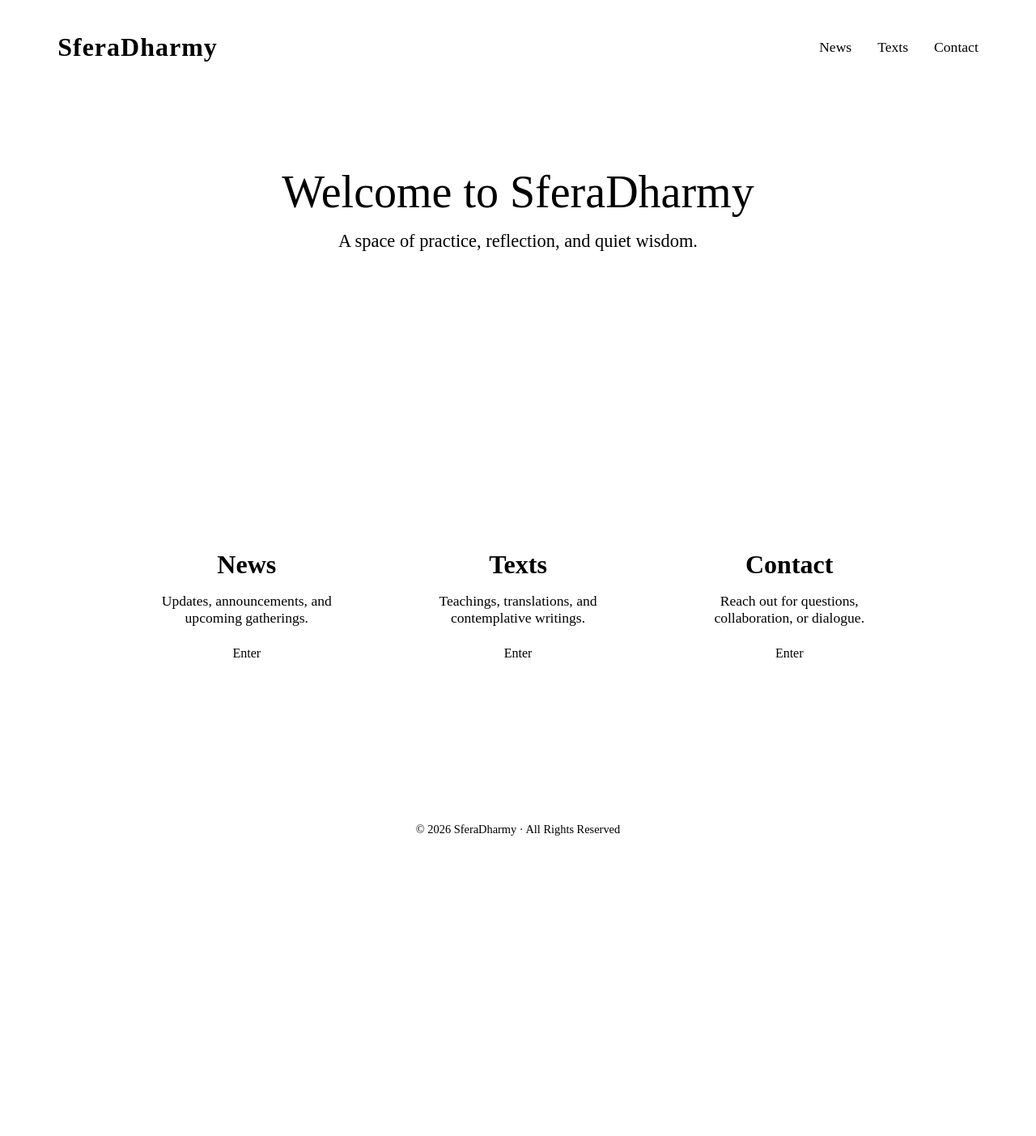
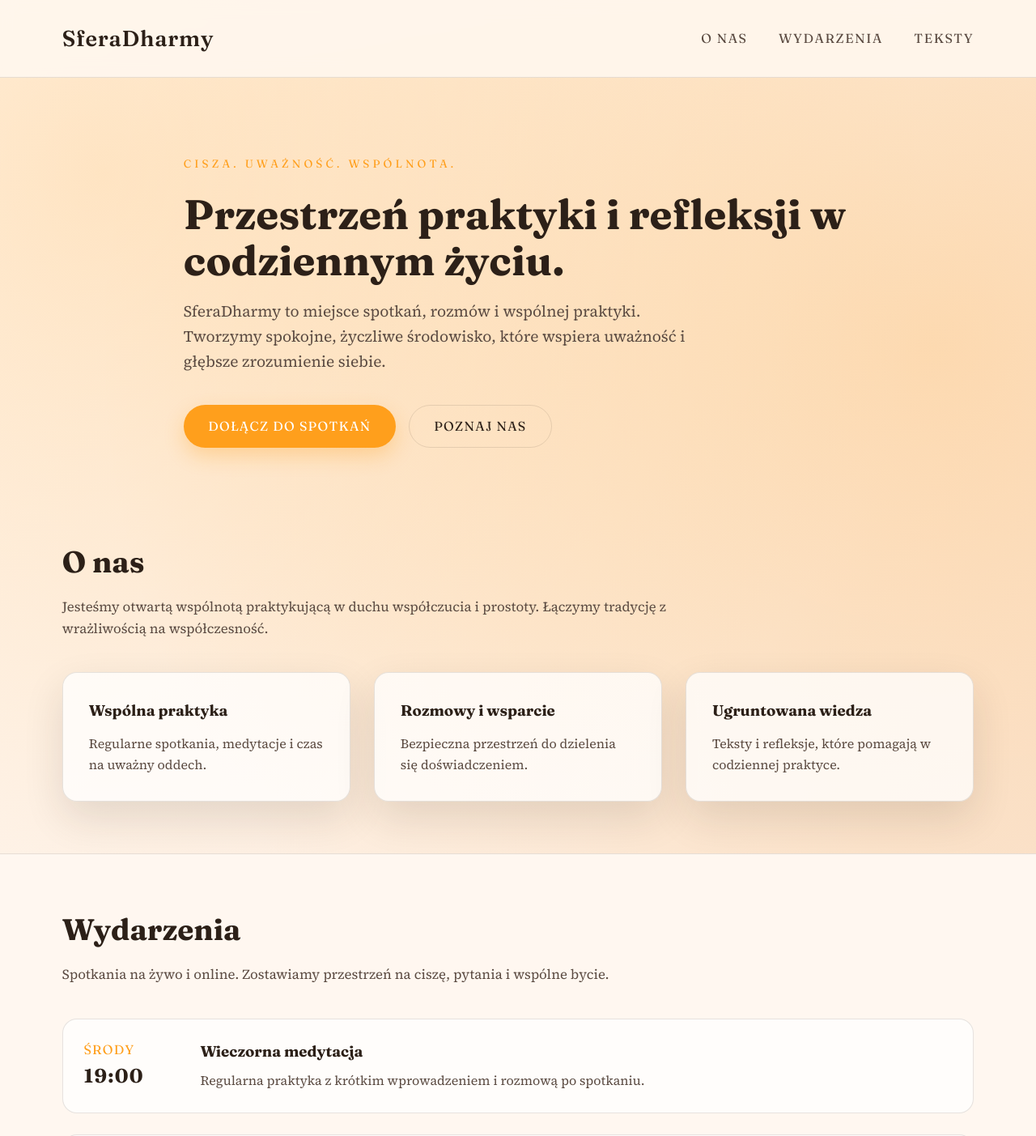
Before and after one commit to wdudek82/web-sferadharmy-ang, an Angular app: page / in a window 1280 px wide. Shown: the top 1403 px of the page at 81% size. Before the commit the page ends 1089 px from the top, so only its background shows below. Built offline with nearby package versions, Linux system fonts and the light colour scheme.

Commit message:
SD-1: Create an initial design

```diff
--- a/src/app/app.html
+++ b/src/app/app.html
@@ -1,38 +1,140 @@
-<header>
-  <div class="logo">SferaDharmy</div>
-  <nav>
-    <a href="#">News</a>
-    <a href="#">Texts</a>
-    <a href="#">Contact</a>
-  </nav>
-</header>
+<div class="page">
+  <header class="topbar">
+    <button
+      class="nav-toggle"
+      type="button"
+      aria-label="Otwórz menu"
+      aria-controls="mobile-menu"
+      [attr.aria-expanded]="menuOpen()"
+      (click)="toggleMenu()"
+    >
+      <span></span>
+      <span></span>
+      <span></span>
+    </button>
 
-<section class="hero">
-  <h1>Welcome to SferaDharmy</h1>
-  <p>A space of practice, reflection, and quiet wisdom.</p>
-  <div class="brush-circle"></div>
-</section>
+    <div class="brand">SferaDharmy</div>
 
-<section class="sections">
-  <div class="card">
-    <h2>News</h2>
-    <p>Updates, announcements, and upcoming gatherings.</p>
-    <a href="#">Enter</a>
-  </div>
+    <nav class="nav-links" aria-label="Główna nawigacja">
+      <a href="#o-nas">O nas</a>
+      <a href="#wydarzenia">Wydarzenia</a>
+      <a href="#teksty">Teksty</a>
+    </nav>
 
-  <div class="card">
-    <h2>Texts</h2>
-    <p>Teachings, translations, and contemplative writings.</p>
-    <a href="#">Enter</a>
-  </div>
+    <div
+      id="mobile-menu"
+      class="nav-overlay"
+      [class.is-open]="menuOpen()"
+      [attr.aria-hidden]="menuOpen() ? 'false' : 'true'"
+    >
+      <div class="nav-overlay-panel">
+        <div class="nav-overlay-header">
+          <span>Menu</span>
+          <button class="nav-close" type="button" (click)="closeMenu()" aria-label="Zamknij menu">
+            Zamknij
+          </button>
+        </div>
+        <a href="#o-nas" (click)="closeMenu()">O nas</a>
+        <a href="#wydarzenia" (click)="closeMenu()">Wydarzenia</a>
+        <a href="#teksty" (click)="closeMenu()">Teksty</a>
+      </div>
+    </div>
+  </header>
 
-  <div class="card">
-    <h2>Contact</h2>
-    <p>Reach out for questions, collaboration, or dialogue.</p>
-    <a href="#">Enter</a>
-  </div>
-</section>
+  <main>
+    <section class="hero">
+      <p class="eyebrow">Cisza. Uważność. Wspólnota.</p>
+      <h1>Przestrzeń praktyki i refleksji w codziennym życiu.</h1>
+      <p class="hero-text">
+        SferaDharmy to miejsce spotkań, rozmów i wspólnej praktyki. Tworzymy spokojne, życzliwe
+        środowisko, które wspiera uważność i głębsze zrozumienie siebie.
+      </p>
+      <div class="hero-actions">
+        <a class="btn primary" href="#wydarzenia">Dołącz do spotkań</a>
+        <a class="btn ghost" href="#o-nas">Poznaj nas</a>
+      </div>
+    </section>
 
-<footer>
-  © 2026 SferaDharmy · All Rights Reserved
-</footer>
+    <section id="o-nas" class="section about">
+      <div class="section-header">
+        <h2>O nas</h2>
+        <p>
+          Jesteśmy otwartą wspólnotą praktykującą w duchu współczucia i prostoty. Łączymy tradycję z
+          wrażliwością na współczesność.
+        </p>
+      </div>
+      <div class="cards">
+        <article class="card">
+          <h3>Wspólna praktyka</h3>
+          <p>Regularne spotkania, medytacje i czas na uważny oddech.</p>
+        </article>
+        <article class="card">
+          <h3>Rozmowy i wsparcie</h3>
+          <p>Bezpieczna przestrzeń do dzielenia się doświadczeniem.</p>
+        </article>
+        <article class="card">
+          <h3>Ugruntowana wiedza</h3>
+          <p>Teksty i refleksje, które pomagają w codziennej praktyce.</p>
+        </article>
+      </div>
+    </section>
+
+    <section id="wydarzenia" class="section events">
+      <div class="section-header">
+        <h2>Wydarzenia</h2>
+        <p>Spotkania na żywo i online. Zostawiamy przestrzeń na ciszę, pytania i wspólne bycie.</p>
+      </div>
+      <div class="event-list">
+        <div class="event">
+          <div class="event-date">
+            <span>Środy</span>
+            <strong>19:00</strong>
+          </div>
+          <div class="event-info">
+            <h3>Wieczorna medytacja</h3>
+            <p>Regularna praktyka z krótkim wprowadzeniem i rozmową po spotkaniu.</p>
+          </div>
+        </div>
+        <div class="event">
+          <div class="event-date">
+            <span>Soboty</span>
+            <strong>10:00</strong>
+          </div>
+          <div class="event-info">
+            <h3>Krąg uważności</h3>
+            <p>Spotkanie wspólnoty, praca z oddechem i łagodne ćwiczenia uważności.</p>
+          </div>
+        </div>
+      </div>
+    </section>
+
+    <section id="teksty" class="section texts">
+      <div class="section-header">
+        <h2>Teksty</h2>
+        <p>Wybór krótkich tekstów i refleksji, które można zabrać ze sobą na co dzień.</p>
+      </div>
+      <div class="text-grid">
+        <article class="text-card">
+          <h3>Uważność w praktyce</h3>
+          <p>Jak wracać do oddechu, kiedy wszystko przyspiesza.</p>
+          <a href="#">Czytaj</a>
+        </article>
+        <article class="text-card">
+          <h3>Współczucie bez wysiłku</h3>
+          <p>Krótka refleksja o czułej obecności i życzliwości.</p>
+          <a href="#">Czytaj</a>
+        </article>
+        <article class="text-card">
+          <h3>Prosty rytuał dnia</h3>
+          <p>Małe praktyki, które pomagają budować uważny rytm.</p>
+          <a href="#">Czytaj</a>
+        </article>
+      </div>
+    </section>
+  </main>
+
+  <footer class="footer">
+    <div>SferaDharmy · 2026</div>
+    <div>Kontakt: kontakt@SferaDharmy.org</div>
+  </footer>
+</div>
--- a/src/app/app.scss
+++ b/src/app/app.scss
@@ -1,143 +1,358 @@
-:root {
-  --bg-main: #f6f1e8;
-  --bg-soft: #efe8dc;
-  --accent: #b79a6a;
-  --text-dark: #2f2a24;
-  --text-light: #6b6256;
-  --card-bg: rgba(255, 255, 255, 0.6);
-  --border-soft: rgba(0, 0, 0, 0.06);
+.page {
+  min-height: 100vh;
+  display: flex;
+  flex-direction: column;
 }
 
-* {
-  margin: 0;
-  padding: 0;
-  box-sizing: border-box;
-}
-
-body {
-  font-family: 'Cormorant Garamond', serif;
-  background-color: var(--bg-main);
-  color: var(--text-dark);
-  line-height: 1.6;
-}
-
-header {
+.topbar {
+  position: sticky;
+  top: 0;
+  z-index: 10;
   display: flex;
+  align-items: center;
   justify-content: space-between;
-  align-items: center;
-  padding: 2rem 5%;
+  padding: 1.6rem 6%;
+  background: rgba(255, 247, 240, 0.88);
+  backdrop-filter: blur(10px);
   border-bottom: 1px solid var(--border-soft);
 }
 
-.logo {
-  font-size: 2rem;
+.brand {
+  font-family: var(--font-display);
+  font-size: 1.7rem;
   font-weight: 600;
-  letter-spacing: 1px;
+  letter-spacing: 0.8px;
+  color: var(--ink);
 }
 
-nav a {
-  text-decoration: none;
-  color: var(--text-light);
-  margin-left: 2rem;
-  font-size: 1.1rem;
-  transition: 0.3s ease;
+.nav-links {
+  display: flex;
+  gap: 2.4rem;
+  font-size: 1rem;
+  text-transform: uppercase;
+  letter-spacing: 0.1em;
+  font-family: var(--font-display);
 }
 
-nav a:hover {
-  color: var(--accent);
+.nav-links a {
+  color: var(--ink-soft);
+  transition: color 0.3s ease;
+}
+
+.nav-links a:hover {
+  color: var(--sunset-orange);
+}
+
+.nav-toggle {
+  display: none;
+  background: transparent;
+  border: none;
+  gap: 0.35rem;
+  flex-direction: column;
+  padding: 0.2rem;
+}
+
+.nav-toggle span {
+  width: 26px;
+  height: 2px;
+  border-radius: 999px;
+  background: var(--ink);
+  transition: transform 0.3s ease, opacity 0.3s ease;
+}
+
+.nav-overlay {
+  position: fixed;
+  inset: 0;
+  background: rgba(255, 247, 240, 0.92);
+  backdrop-filter: blur(12px);
+  display: flex;
+  justify-content: center;
+  align-items: center;
+  opacity: 0;
+  pointer-events: none;
+  transform: translateY(-10px);
+  transition: opacity 0.25s ease, transform 0.25s ease;
+}
+
+.nav-overlay.is-open {
+  opacity: 1;
+  pointer-events: all;
+  transform: translateY(0);
+}
+
+.nav-overlay-panel {
+  width: min(90vw, 420px);
+  padding: 2.5rem 2rem;
+  background: var(--surface-glass);
+  border-radius: var(--radius);
+  border: 1px solid var(--border-soft);
+  box-shadow: var(--shadow-soft);
+  display: flex;
+  flex-direction: column;
+  gap: 1.6rem;
+  text-align: center;
+}
+
+.nav-overlay-header {
+  display: flex;
+  align-items: center;
+  justify-content: space-between;
+  font-family: var(--font-display);
+  font-size: 1.1rem;
+  text-transform: uppercase;
+  letter-spacing: 0.12em;
+  color: var(--ink-soft);
+}
+
+.nav-overlay-panel a {
+  font-family: var(--font-display);
+  font-size: 1.4rem;
+  color: var(--ink);
+}
+
+.nav-close {
+  border: none;
+  background: transparent;
+  font-size: 0.95rem;
+  color: var(--ink-soft);
+  letter-spacing: 0.08em;
+  text-transform: uppercase;
 }
 
 .hero {
-  text-align: center;
-  padding: 6rem 5% 4rem 5%;
-  max-width: 900px;
-  margin: auto;
+  padding: 6rem 6% 3rem;
+  max-width: 980px;
+  margin: 0 auto;
+  text-align: left;
+}
+
+.eyebrow {
+  font-family: var(--font-display);
+  text-transform: uppercase;
+  letter-spacing: 0.3em;
+  font-size: 0.85rem;
+  color: var(--sunset-orange);
+  margin-bottom: 1.5rem;
 }
 
 .hero h1 {
-  font-size: 3.5rem;
-  font-weight: 500;
-  margin-bottom: 1rem;
+  font-family: var(--font-display);
+  font-size: clamp(2.4rem, 4vw, 3.6rem);
+  line-height: 1.1;
+  margin-bottom: 1.2rem;
 }
 
-.hero p {
-  font-size: 1.4rem;
-  color: var(--text-light);
+.hero-text {
+  font-size: 1.2rem;
+  color: var(--ink-soft);
+  max-width: 660px;
 }
 
-.brush-circle {
-  width: 120px;
-  height: 120px;
-  border: 3px solid var(--accent);
-  border-radius: 50%;
-  margin: 3rem auto;
-  opacity: 0.6;
+.hero-actions {
+  margin-top: 2.4rem;
+  display: flex;
+  gap: 1rem;
+  flex-wrap: wrap;
 }
 
-.sections {
+.btn {
+  display: inline-flex;
+  align-items: center;
+  justify-content: center;
+  padding: 0.8rem 1.9rem;
+  border-radius: 999px;
+  font-size: 1rem;
+  font-family: var(--font-display);
+  letter-spacing: 0.08em;
+  text-transform: uppercase;
+  transition: transform 0.25s ease, background-color 0.25s ease, color 0.25s ease;
+}
+
+.btn.primary {
+  background: var(--sunset-orange);
+  color: #fff;
+  box-shadow: 0 10px 25px rgba(255, 159, 28, 0.3);
+}
+
+.btn.primary:hover {
+  transform: translateY(-2px);
+  background: #ff8c00;
+}
+
+.btn.ghost {
+  border: 1px solid var(--border-soft);
+  color: var(--ink);
+  background: transparent;
+}
+
+.section {
+  padding: 4rem 6%;
+}
+
+.section-header {
+  max-width: 820px;
+  margin-bottom: 2.5rem;
+}
+
+.section-header h2 {
+  font-family: var(--font-display);
+  font-size: 2.3rem;
+  margin-bottom: 0.8rem;
+}
+
+.section-header p {
+  color: var(--ink-soft);
+  font-size: 1.05rem;
+}
+
+.cards {
   display: grid;
-  grid-template-columns: repeat(auto-fit, minmax(250px, 1fr));
-  gap: 2rem;
-  padding: 3rem 5%;
-  max-width: 1100px;
-  margin: auto;
+  grid-template-columns: repeat(auto-fit, minmax(220px, 1fr));
+  gap: 1.8rem;
 }
 
 .card {
-  background: var(--card-bg);
-  backdrop-filter: blur(6px);
-  padding: 2.5rem 2rem;
-  text-align: center;
-  border-radius: 12px;
+  background: var(--surface-glass);
+  padding: 2rem;
+  border-radius: var(--radius);
   border: 1px solid var(--border-soft);
-  transition: 0.3s ease;
+  box-shadow: var(--shadow-soft);
 }
 
-.card:hover {
-  transform: translateY(-6px);
-}
-
-.card h2 {
-  font-size: 2rem;
-  margin-bottom: 1rem;
+.card h3 {
+  font-family: var(--font-display);
+  margin-bottom: 0.8rem;
 }
 
 .card p {
-  font-size: 1.1rem;
-  color: var(--text-light);
-  margin-bottom: 1.5rem;
+  color: var(--ink-soft);
 }
 
-.card a {
-  text-decoration: none;
-  padding: 0.6rem 1.6rem;
-  border: 1px solid var(--accent);
-  color: var(--accent);
-  border-radius: 30px;
-  font-size: 1rem;
-  transition: 0.3s ease;
+.events {
+  background: var(--surface);
+  border-top: 1px solid var(--border-soft);
+  border-bottom: 1px solid var(--border-soft);
 }
 
-.card a:hover {
-  background-color: var(--accent);
-  color: white;
+.event-list {
+  display: grid;
+  gap: 1.6rem;
 }
 
-footer {
-  text-align: center;
-  padding: 3rem 5%;
-  font-size: 0.9rem;
-  color: var(--text-light);
-  border-top: 1px solid var(--border-soft);
-  margin-top: 4rem;
+.event {
+  display: grid;
+  grid-template-columns: 120px 1fr;
+  gap: 1.5rem;
+  padding: 1.6rem;
+  border-radius: var(--radius);
+  border: 1px solid var(--border-soft);
+  background: #fffdfb;
 }
 
-@media (max-width: 768px) {
-  .hero h1 {
-    font-size: 2.5rem;
+.event-date {
+  display: flex;
+  flex-direction: column;
+  align-items: flex-start;
+  font-family: var(--font-display);
+  text-transform: uppercase;
+  letter-spacing: 0.08em;
+  color: var(--sunset-orange);
+}
+
+.event-date strong {
+  font-size: 1.5rem;
+  color: var(--ink);
+}
+
+.event-info h3 {
+  font-family: var(--font-display);
+  margin-bottom: 0.5rem;
+}
+
+.event-info p {
+  color: var(--ink-soft);
+}
+
+.text-grid {
+  display: grid;
+  grid-template-columns: repeat(auto-fit, minmax(220px, 1fr));
+  gap: 1.6rem;
+}
+
+.text-card {
+  padding: 1.6rem;
+  border-radius: var(--radius);
+  background: var(--surface-strong);
+  border: 1px solid var(--border-soft);
+  display: flex;
+  flex-direction: column;
+  gap: 0.8rem;
+}
+
+.text-card h3 {
+  font-family: var(--font-display);
+}
+
+.text-card p {
+  color: var(--ink-soft);
+}
+
+.text-card a {
+  margin-top: auto;
+  font-family: var(--font-display);
+  text-transform: uppercase;
+  letter-spacing: 0.1em;
+  font-size: 0.85rem;
+  color: var(--sunset-orange);
+}
+
+.footer {
+  margin-top: auto;
+  padding: 2.5rem 6%;
+  display: flex;
+  justify-content: space-between;
+  gap: 1rem;
+  color: var(--ink-soft);
+  border-top: 1px solid var(--border-soft);
+  background: rgba(255, 247, 240, 0.8);
+}
+
+@media (max-width: 900px) {
+  .topbar {
+    display: grid;
+    grid-template-columns: 1fr auto 1fr;
+    gap: 1rem;
   }
 
-  nav a {
-    margin-left: 1rem;
+  .brand {
+    justify-self: center;
+  }
+
+  .nav-links {
+    display: none;
+  }
+
+  .nav-toggle {
+    display: inline-flex;
+    justify-self: start;
+  }
+
+  .hero {
+    padding-top: 4.5rem;
+  }
+
+  .event {
+    grid-template-columns: 1fr;
+  }
+
+  .footer {
+    flex-direction: column;
   }
 }
+
+@media (prefers-reduced-motion: reduce) {
+  .nav-overlay,
+  .btn {
+    transition: none;
+  }
+}
--- a/src/index.html
+++ b/src/index.html
@@ -1,5 +1,5 @@
 <!doctype html>
-<html lang="en">
+<html lang="pl">
 <head>
   <meta charset="utf-8">
   <title>SferaDharmy</title>
@@ -7,7 +7,7 @@
   <meta name="viewport" content="width=device-width, initial-scale=1">
   <link rel="icon" type="image/x-icon" href="favicon.ico">
   <!-- Google Fonts -->
-  <link href="https://fonts.googleapis.com/css2?family=Cormorant+Garamond:wght@400;600&family=Noto+Serif+JP:wght@300;500&display=swap" rel="stylesheet">
+  <link href="https://fonts.googleapis.com/css2?family=Fraunces:wght@400;500;600;700&family=Source+Serif+4:wght@300;400;500;600&display=swap" rel="stylesheet">
 </head>
 <body>
   <app-root></app-root>
--- a/src/styles.scss
+++ b/src/styles.scss
@@ -1 +1,41 @@
-/* You can add global styles to this file, and also import other style files */
+:root {
+  --sunset-orange: #ff9f1c;
+  --sunset-yellow: #ffbf69;
+  --sunset-buff: #cb997e;
+  --sunset-peach: #ffe8d6;
+  --ink: #2c2018;
+  --ink-soft: #5a4a41;
+  --surface: #fff7f0;
+  --surface-strong: #f5e4d8;
+  --surface-glass: rgba(255, 255, 255, 0.75);
+  --border-soft: rgba(90, 74, 65, 0.15);
+  --shadow-soft: 0 20px 50px rgba(44, 32, 24, 0.12);
+  --radius: 18px;
+  --font-body: 'Source Serif 4', serif;
+  --font-display: 'Fraunces', serif;
+}
+
+* {
+  box-sizing: border-box;
+  margin: 0;
+  padding: 0;
+}
+
+body {
+  font-family: var(--font-body);
+  background:
+    radial-gradient(circle at 10% 10%, rgba(255, 191, 105, 0.35), transparent 45%),
+    radial-gradient(circle at 90% 20%, rgba(255, 159, 28, 0.25), transparent 50%),
+    linear-gradient(120deg, #fffaf6 0%, #fdf0e6 45%, #f8e0cf 100%);
+  color: var(--ink);
+  line-height: 1.6;
+}
+
+a {
+  color: inherit;
+  text-decoration: none;
+}
+
+button {
+  font-family: inherit;
+}
```
Also changed, not shown: src/app/app.ts (+9 -0 lines).
